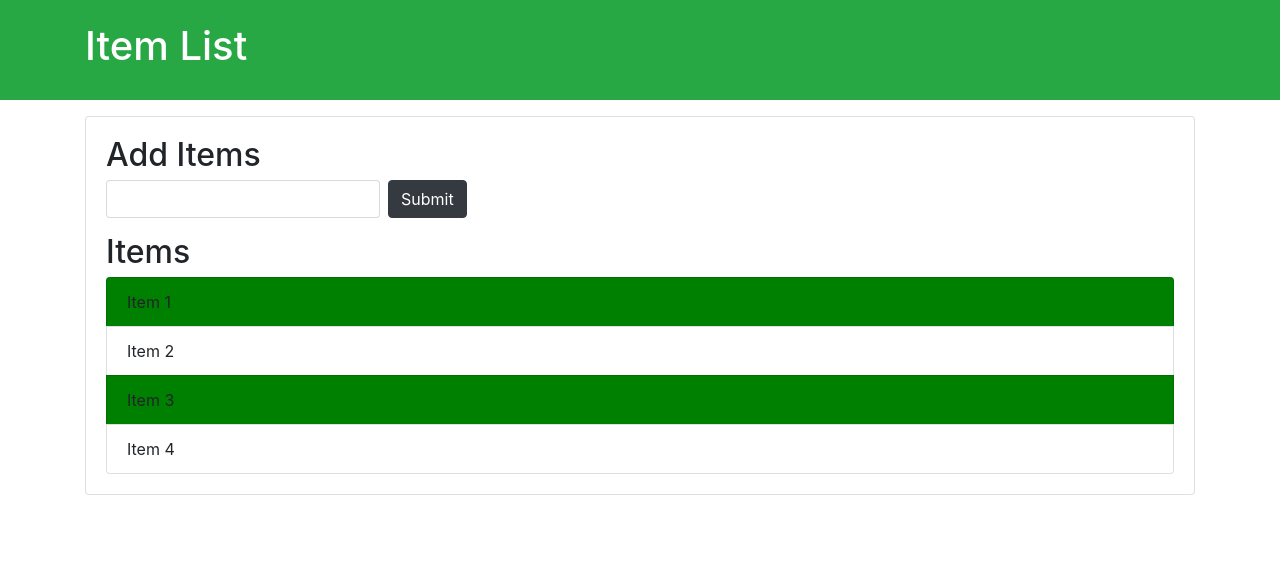
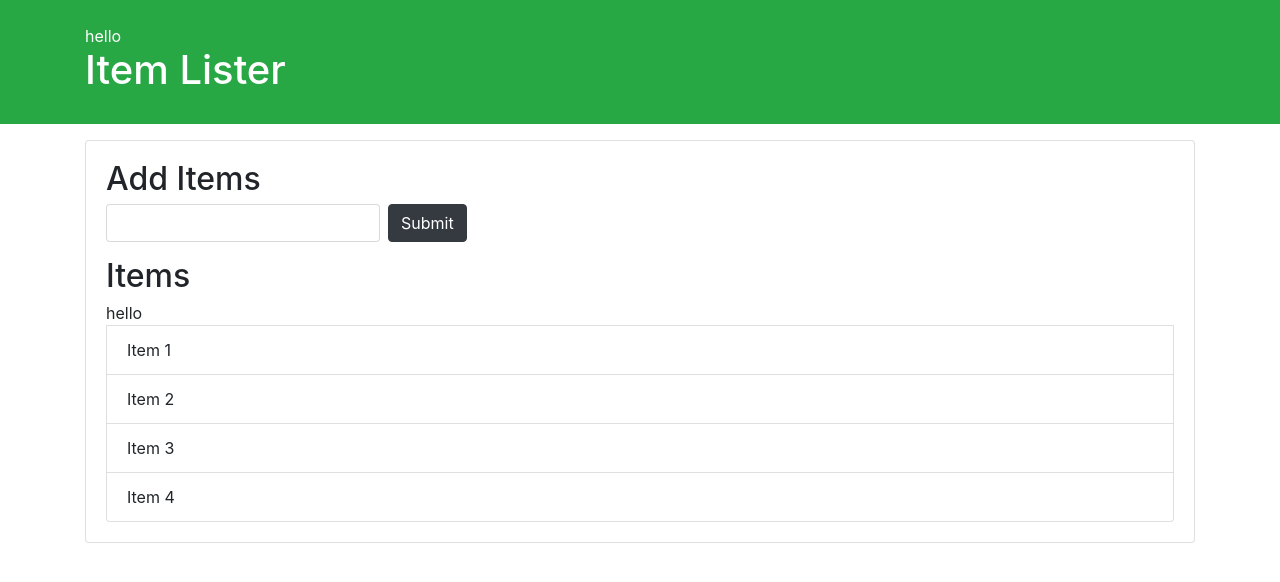
Before and after one commit to kowshi01/gitprogram, a plain HTML site: page index.html in a window 1280 px wide. Drawn offline with nearby package versions, Linux system fonts and the light colour scheme.

Commit message:
6th commit

```diff
--- a/gitaddapp.js
+++ b/gitaddapp.js
@@ -8,7 +8,74 @@ thirditem.style="display:none";*/
 //QuerySelector all
 /*var secitem=document.querySelectorAll('li');
 secitem[1].style.backgroundColor='green';*/
-var items=document.querySelectorAll('li:nth-child(odd');
-for(var i=0;i<items.length;i++){
+/*var items=document.querySelectorAll('li:nth-child(odd');
+for(var i=0;i<items.le#f4f4f4ngth;i++){
     items[i].style.backgroundColor='green';
-}
+}*/
+
+var itemlist=document.querySelector('#items');
+//parent node
+/*console.log(itemlist.parentNode);
+itemlist.parentNode.style.backgroundColor='red';
+console.log(itemlist.parentNode.parentNode);*/
+//parent element
+/*console.log(itemlist.parentElement);
+itemlist.parentElement.style.backgroundColor='#f4f4f4';
+console.log(itemlist.parentElement.parentElement.parentElement);
+
+child node*/
+//console.log(itemlist.childNodes);
+//children
+/*console.log(itemlist.children);
+console.log(itemlist.children[1]);
+itemlist.children[1].style.backgroundColor='red';*/
+//first child
+//console.log(itemlist.firstChild);
+//first element child
+/*console.log(itemlist.firstElementChild)
+itemlist.firstElementChild.textContent='hello';*/
+//last child
+//console.log(itemlist.lastChild);
+//last element child
+/*console.log(itemlist.lastElementChild)
+itemlist.lastElementChild.textContent='hello';*/
+//next sibling
+//console.log(itemlist.nextSibling)
+//next element sibling
+//console.log(itemlist.nextElementSibling);
+//pervious sibling
+//console.log(itemlist.previousSibling);
+//pervious element sibling
+/*console.log(itemlist.previousElementSibling);
+itemlist.previousElementSibling.style.color='red';*/
+
+//create element
+//create div
+var newDiv=document.createElement('div');
+newDiv.className='hello';
+newDiv.id='hello1';
+//set attribute
+newDiv.setAttribute('title','hello div')
+//create textnode
+var newDivtext=document.createTextNode('hello');
+//append child
+newDiv.appendChild(newDivtext);
+var container=document.querySelector('header .container');
+var h1=document.querySelector('header h1');
+console.log(newDiv);
+container.insertBefore(newDiv,h1);
+
+//
+var newDiv1=document.createElement('div');
+newDiv1.className='hello';
+newDiv1.id='hello1';
+//set attribute
+newDiv1.setAttribute('title','hello')
+//create textnode
+var newDivtext1=document.createTextNode('hello');
+//append child
+newDiv1.appendChild(newDivtext1);
+var container=document.querySelector('.list-group');
+var h1=document.querySelector('.list-group-item');
+console.log(newDiv1);
+container.insertBefore(newDiv1,h1);
--- a/index.html
+++ b/index.html
@@ -10,7 +10,7 @@
 <body>
   <header id="main-header" class="bg-success text-white p-4 mb-3">
     <div class="container">
-      <h1 id="header-title">Item List<span style="display:none">123</span></h1>
+      <h1 id="header-title">Item Lister <span style="display:none">123</span></h1>
     </div>
   </header>
   <div class="container">
```
